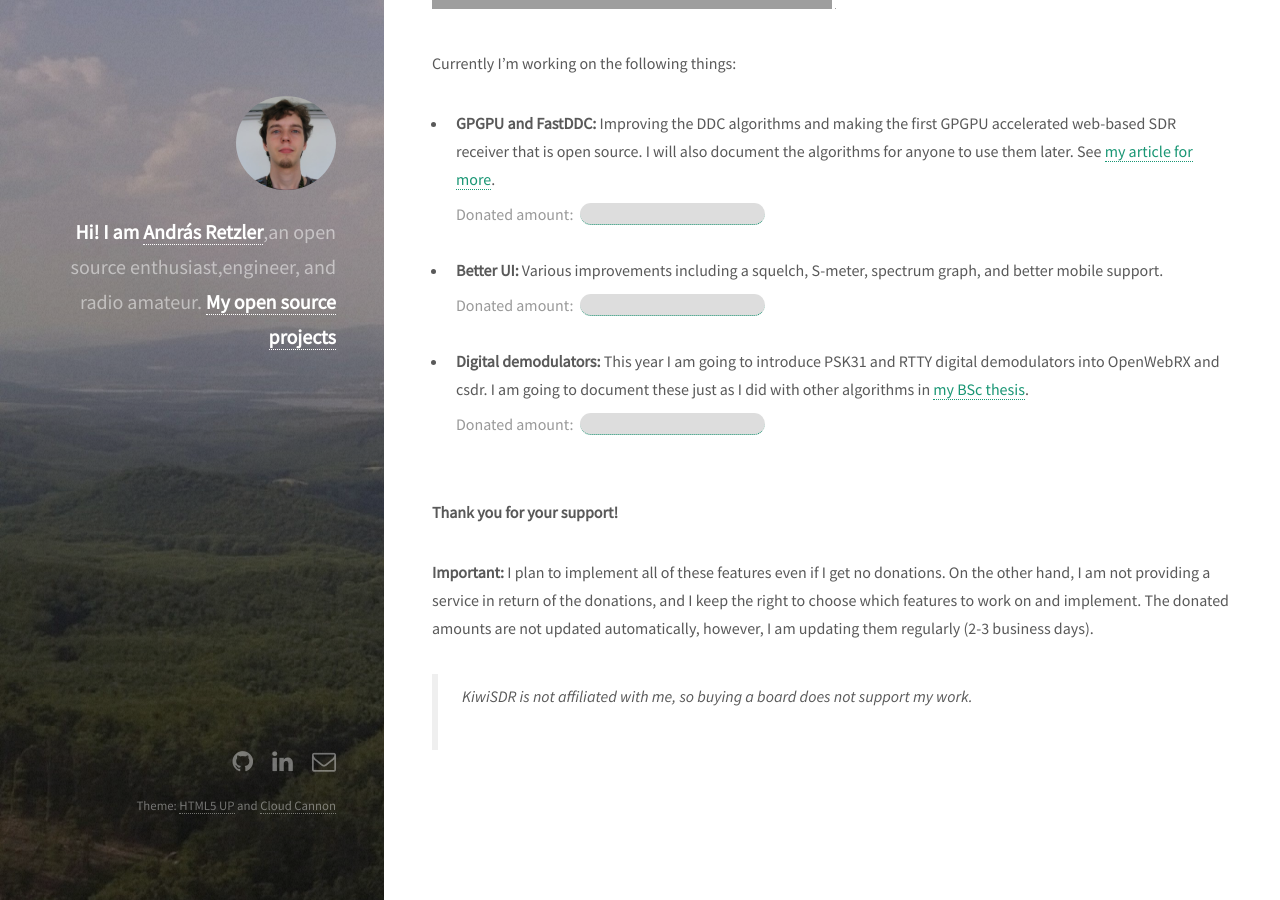
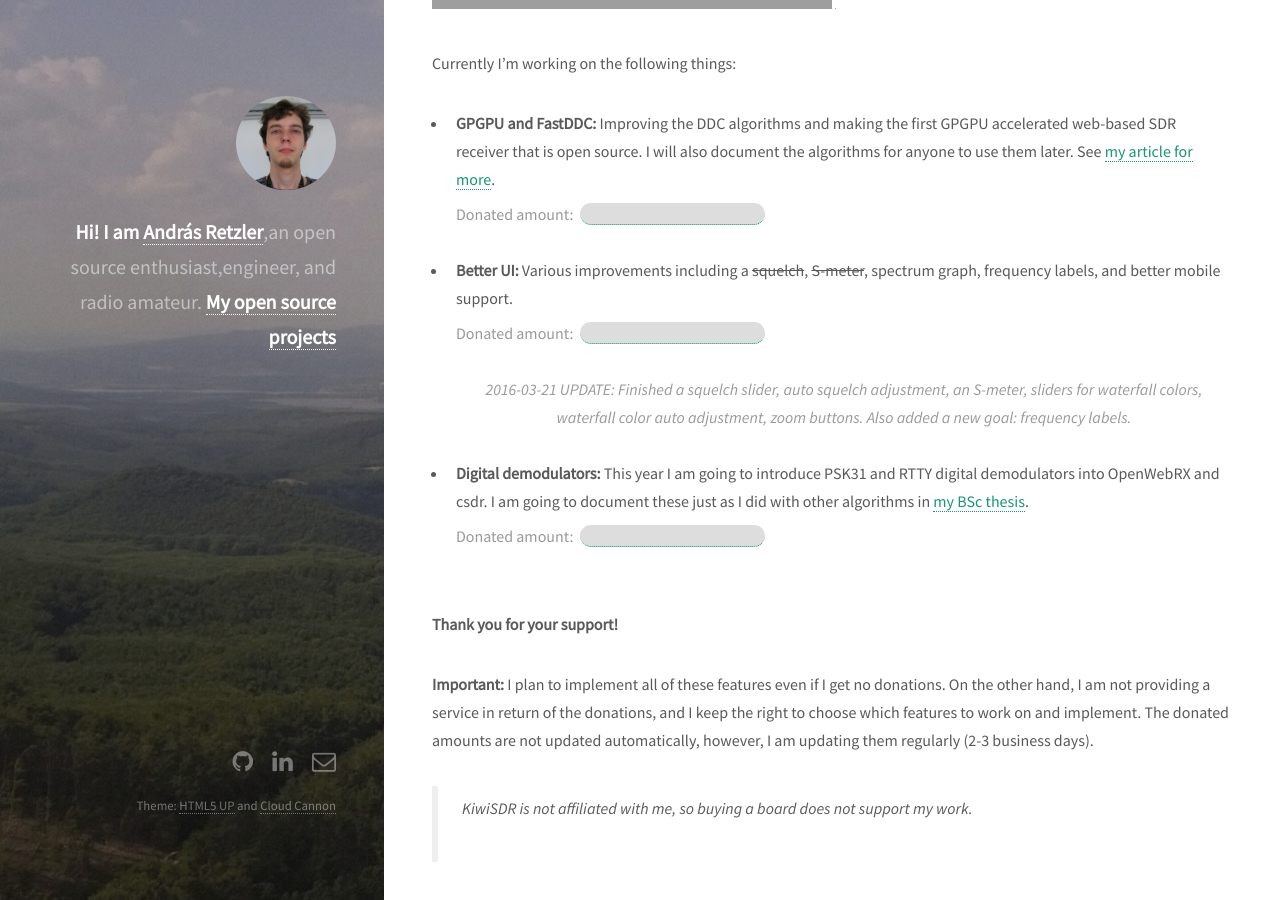
Before and after one commit to ha7ilm/ha7ilm.github.io, a Jekyll site: the page built from support.md, in a window 1280 px wide and 900 px high, scrolled down 907 px. Built offline with Jekyll 4.4.1, drawn with Linux system fonts in a browser that asks for light colours; comment, search, counter and statistics services are not loaded; grey boxes are pictures that could not be loaded.

Commit message:
Update for recent work

```diff
--- a/support.md
+++ b/support.md
@@ -29,10 +29,10 @@ Currently I'm working on the following things:
 <br /><br /></li>
 
 
-<li><strong>Better UI:</strong> Various improvements including a squelch, S-meter, spectrum graph, and better mobile support.
+<li><strong>Better UI:</strong> Various improvements including a <s>squelch</s>, <s>S-meter</s>, spectrum graph, frequency labels, and better mobile support.
 <br /><span style="color: #999;">Donated amount: </span>
 <a href="#to_paypal" class="bitcoinbar" data-address="ui" data-goal="2500" data-formid="paypalform" data-purpose="Support UI development for OpenWebRX"></a>
-<br /><br /></li>
+<br /><br /><center><span style="text-align: center; color: #999; font-style: italic;">2016-03-21 UPDATE: Finished a squelch slider, auto squelch adjustment, an S-meter, sliders for waterfall colors, waterfall color auto adjustment, zoom buttons. Also added a new goal: frequency labels.</span></center><br /></li>
 
 
 <li><strong>Digital demodulators:</strong> This year I am going to introduce PSK31 and RTTY digital demodulators into OpenWebRX and csdr. I am going to document these just as I did with other algorithms in <a href="http://openwebrx.org/bsc-thesis.pdf">my BSc thesis</a>.
```
